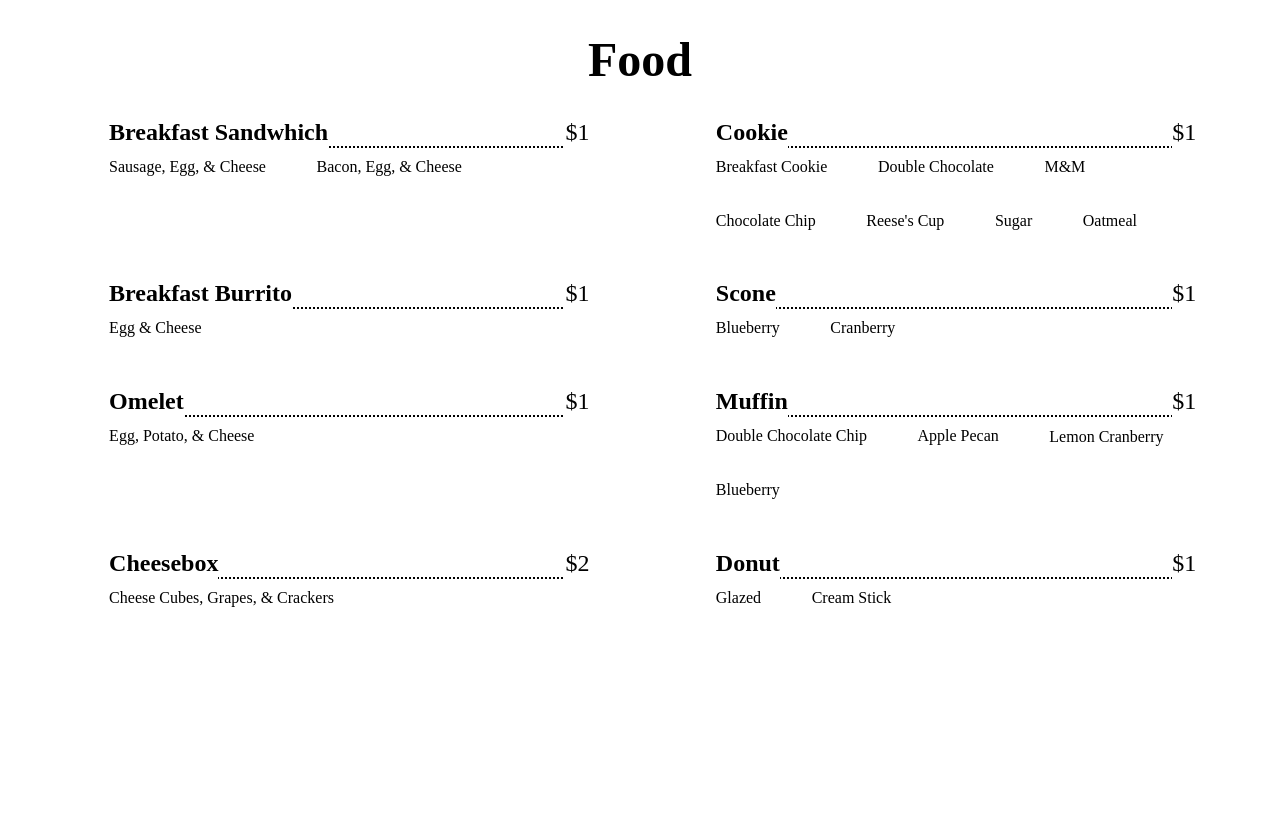
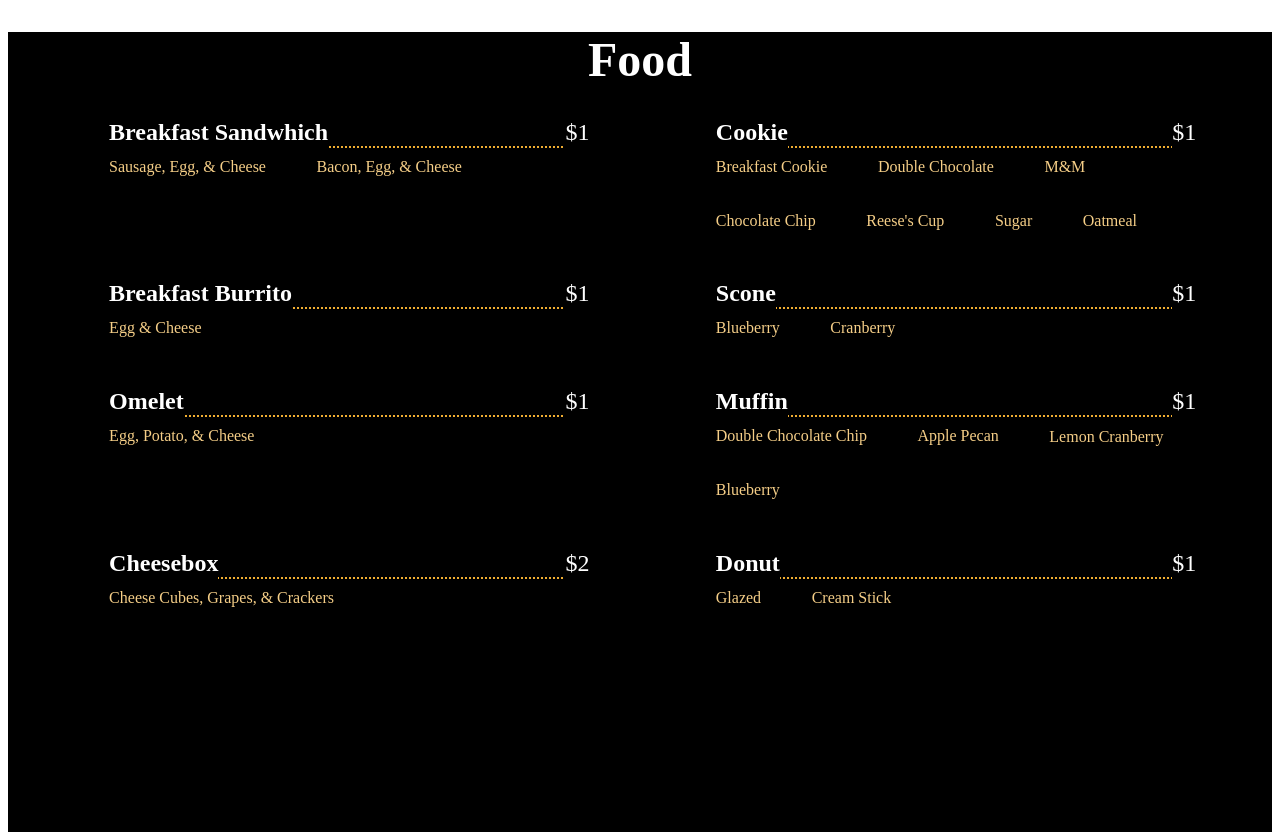
Before and after one commit to NateShetler/chapel-gc-cafe, an Angular app: page /menu in a window 1280 px wide. Before the commit the page ends 800 px from the top, so only its background shows below. Built offline with nearby package versions, Linux system fonts and the light colour scheme.

Commit message:
update style of the food menu

```diff
--- a/src/app/components/menu/menu-items/menu-items.component.css
+++ b/src/app/components/menu/menu-items/menu-items.component.css
@@ -1,3 +1,8 @@
+.foodMenuContainer
+{
+    background-color: black;
+}
+
 /* This is the menuItem class, which will be used for a two column menu */
 .item
 {
@@ -7,11 +12,12 @@
     padding-bottom: 2%;
     width: 40%;
     height: 30%;
+    color: white;
 }
 
 .name
 {
-    border-bottom: solid white;
+    border-bottom: solid black;
 }
 
 /* This is for the different subtypes of items on the menu*/
@@ -25,6 +31,8 @@
     padding-right: 10%;
     padding-bottom: 5%;
     padding-top: 2%;
+    color:rgb(245, 206, 135)
+
 }
 
 .price
@@ -32,12 +40,12 @@
     float: right;
     padding-right: 5%;
     clear: both;
-    border-bottom: solid white ;
+    border-bottom: solid black ;
 }
 
 .dottedLine
 {
     font-size: medium;
-    border-bottom: 2px dotted black;
+    border-bottom: 2px dotted rgb(241, 174, 49);
     width: 100%;
 }
--- a/src/app/components/menu/menu-items/menu-items.component.html
+++ b/src/app/components/menu/menu-items/menu-items.component.html
@@ -1,4 +1,4 @@
-<div>
+<div class="foodMenuContainer">
     <div class="item">
         <div>
             <span class="name"><b>{{menuItem.item}}</b></span>
--- a/src/app/components/menu/menu.component.css
+++ b/src/app/components/menu/menu.component.css
@@ -1,8 +1,22 @@
+:host
+{
+    display: block;
+    background-color: black;
+}
+
+.foodMenuContainer
+{
+    height: 100vh;
+    width: 100%;
+    background-color: black;
+}
+
 /* This is for the header*/
 h1
 {
     font-size: 300%;
     text-align: center;
+    color: white;
 }
 
 /* For the list of menu items */
--- a/src/app/components/menu/menu.component.html
+++ b/src/app/components/menu/menu.component.html
@@ -1,5 +1,7 @@
-<h1> Food </h1>
-<div class="itemList">
-    <app-menu-items *ngFor="let menuItem of menuItems" [menuItem]="menuItem">
-    </app-menu-items>
+<div class="foodMenuContainer">
+    <h1> Food </h1>
+    <div class="itemList">
+        <app-menu-items *ngFor="let menuItem of menuItems" [menuItem]="menuItem">
+        </app-menu-items>
+    </div>
 </div>
--- a/src/app/services/menu/menu.service.ts
+++ b/src/app/services/menu/menu.service.ts
@@ -65,4 +65,9 @@ export class MenuService {
     ]
 
   }
+
+  getMenuItemsFromStrapi()
+  {
+    return this.http.get<any>(`${this.menuUrl}`);
+  }
 }
```
Also changed, not shown: src/styles.css (line endings or trailing spaces).
